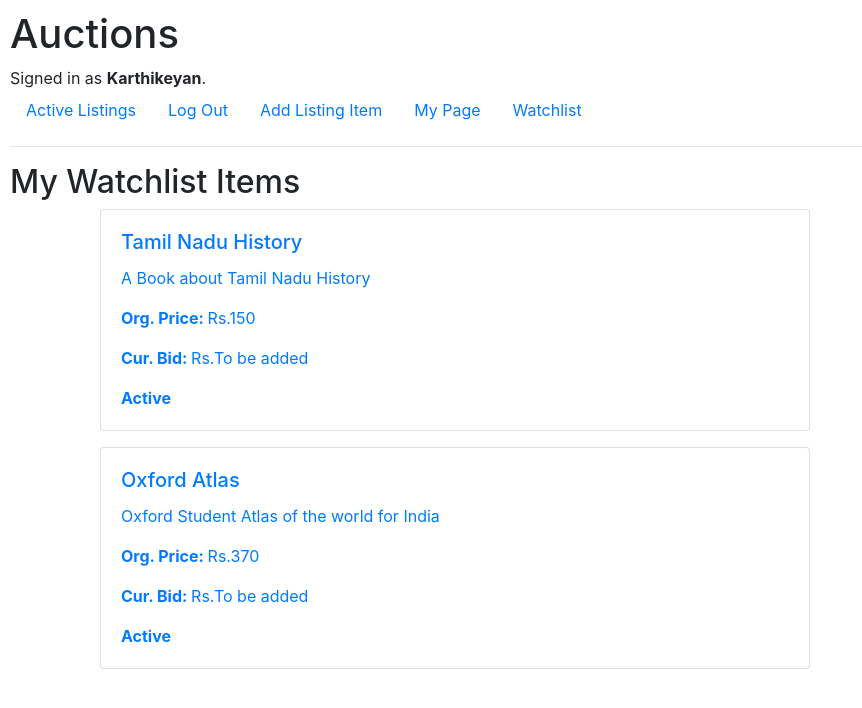
After one commit to KarthiAKPS/Auction-website-clone, a Django app: page /watchlist in a window 1280 px wide. The commit adds this page. Shown: the top 708 px of the page, without its empty margins (0-862 px from the left). Run offline with Django 3.2, Linux system fonts and the light colour scheme; a user stored in the database is signed in; data comes from the database, SQL or seed files in the repository; both versions use the stored data as it was after the commit; some libraries are stand-ins or nearby versions.

Commit message:
second commit, a lot of features added

```diff
--- a/auctions/forms.py
+++ b/auctions/forms.py
@@ -31,8 +31,3 @@ class BidsForm(ModelForm):
     class Meta:
         model = bid
         fields = ("cur",)
-
-class CommentForm(ModelForm):
-    class Meta:
-        model = comment
-        fields = "__all__"
--- a/auctions/models.py
+++ b/auctions/models.py
@@ -14,9 +14,11 @@ class listing(models.Model):
     title = models.CharField(max_length=20)
     description = models.CharField(max_length=64)
     price = models.IntegerField()
-    category = models.ForeignKey(Category, blank=True, null=True, on_delete=models.CASCADE, related_name="type")
+    category = models.ForeignKey(Category, blank=True, null=True, on_delete=models.CASCADE, related_name="item_type")
     image = models.ImageField(null=True, blank=True, upload_to='images/')
-    posted_user = models.ForeignKey(User, related_name="user", on_delete=models.CASCADE, null=True)
+    posted_user = models.ForeignKey(User, related_name="posted_item", on_delete=models.CASCADE, null=True)
+    isActive = models.BooleanField(default=True)
+    watchlist = models.ManyToManyField(User, null=True, related_name="Watch_items", blank=True)
 
     def __str__(self):
         return self.title
@@ -27,10 +29,11 @@ class bid(models.Model):
     buyer = models.ForeignKey(User, related_name="buyer", on_delete=models.CASCADE, null=True)
 
     def __str__(self):
-        return f"{self.auc_item}: {self.cur} by {self.buyer}"
+        return f"{self.item}: {self.cur} by {self.buyer}"
 
 class comment(models.Model):
-    commenter = models.ForeignKey(User, related_name="commenter", on_delete=models.CASCADE, null=True)
+    commented = models.ForeignKey(listing,on_delete=models.CASCADE, null=True, blank=True, related_name="comments")
+    commenter = models.ForeignKey(User, related_name="user_name", on_delete=models.CASCADE, null=True)
     comment = models.CharField(max_length=100, null=True)
 
     def __str__(self):
--- a/auctions/templates/auctions/layout.html
+++ b/auctions/templates/auctions/layout.html
@@ -27,6 +27,12 @@
                 <li class="nav-item">
                     <a class="nav-link" href="{% url 'new' %}">Add Listing Item</a>
                 </li>
+                <li class="nav-item">
+                    <a class="nav-link" href="{% url 'mypage' %}">My Page</a>
+                </li>
+                <li class="nav-item">
+                    <a class="nav-link" href="{% url 'watch' %}">Watchlist</a>
+                </li>
             {% else %}
                 <li class="nav-item">
                     <a class="nav-link" href="{% url 'login' %}">Log In</a>
--- /dev/null
+++ b/auctions/templates/auctions/mywatchlist.html
@@ -0,0 +1,40 @@
+{% extends 'auctions/layout.html' %}
+
+{% block body %}
+<h2>My Watchlist Items</h2>
+
+    {% for item in items %}
+<ul class="list-unstyled">
+    <li class="container">
+        <a href="{% url 'list' item.title %}" method="post">
+            <div class="row">
+                {% if item.image %}
+                <div class="col-md-2">
+                    <img src="{{item.image.url}}" class="img-fluid" alt="Product Image" width="200">
+                    {% endif %}
+                </div>
+                <div class="col-md-8">
+                    <div class="card">
+                        <div class="card-body">
+                            <h5 class="card-title">{{item.title}}</h5>
+                            <p class="card-text">{{item.description}}</p>
+                            <p class="card-text"><strong>Org. Price: </strong>Rs.{{item.price}}</p>
+                            <p class="card-text"><strong>Cur. Bid: </strong>Rs.To be added</p>
+                            <p class="card-text">
+                                {% if item.isActive == True %}
+                                <strong>Active</strong>
+                                {%else%}
+                                <strong>Sold</strong>
+                                {%endif%}
+                            </p>
+                        </div>
+                    </div>
+                </div>
+            </div>
+        </a>
+    </li>
+</ul>
+    {% empty %}
+<h4> No items </h4>
+    {% endfor %}
+{% endblock %}
--- a/auctions/urls.py
+++ b/auctions/urls.py
@@ -9,5 +9,12 @@ urlpatterns = [
     path("register", views.register, name="register"),
     path("create", views.create, name="new"),
     path("listing/<str:t>", views.list, name="list"),
-    path("listing/<str:name>/<int:price>", views.current, name="current")
+    path("bid/<int:id>", views.current, name="bid"),
+    path("mypage", views.mypage, name="mypage"),
+    path("edit/<int:id>", views.edit, name="edit"),
+    path("del/<int:id>", views.delete, name="del"),
+    path("wishadd/<int:id>", views.add, name="add"),
+    path("wishremove/<int:id>", views.remove, name="remove"),
+    path("watchlist", views.watch, name="watch"),
+    path("comments/<int:id>", views.comm, name="com")
 ]
--- a/auctions/views.py
+++ b/auctions/views.py
@@ -3,17 +3,31 @@ from django.db import IntegrityError
 from django.http import HttpResponse, HttpResponseRedirect
 from django.shortcuts import render
 from django.urls import reverse
+from django.contrib.auth.decorators import login_required
 
 from .models import User, listing, bid, comment, Category
-from .forms import ListingForm, BidsForm, CategoryForm, CommentForm
+from .forms import ListingForm, BidsForm, CategoryForm
 
 
 def index(request):
-    items = listing.objects.all()
-    return render(request, "auctions/index.html", {
-        "items" : items,
-    })
+    if request.method == "POST":
+        cat = request.POST["category"]
+        c = Category.objects.get(category=cat)
+        all_cat = Category.objects.all()
+        items = listing.objects.filter(isActive=True, category=c)
+        return render(request, 'auctions/index.html', {
+            "items" : items,
+            "cat" : all_cat
+            })
+    else:
+        items = listing.objects.filter(isActive=True)
+        cat = Category.objects.all()
+        return render(request, "auctions/index.html", {
+            "items" : items,
+            "cat" : cat
+        })
 
+@login_required
 def create(request):
     if request.method=="POST":
         form = ListingForm(request.POST, request.FILES)
@@ -84,34 +98,155 @@ def register(request):
         return render(request, "auctions/register.html")
 
 def list(request, t):
-    for i in listing.objects.all():
-        if i.title == t:
-            name = i.title
-            description = i.description
-            price = i.price
-            category = i.category
-            image = i.image
-            form = BidsForm()
-            return render(request, "auctions/listing.html", {
-                "name" : name,
-                "description" : description,
-                "price" : price,
-                "category" : category,
-                "image" : image,
-                "form" : form
+    o = listing.objects.get(title=t)
+    inWatchlist = request.user in o.watchlist.all()
+    form = BidsForm()
+    cur_item=bid.objects.get(item = o)
+    cur = cur_item.cur
+    comms = comment.objects.all()
+    print(comms)
+    return render(request, "auctions/listings.html", {
+        "cur" : cur,
+        "listings" : o,
+        "watching" : inWatchlist,
+        "form" : form,
+        "comms" : comms
+    })
+
+@login_required
+def watch(request):
+    u = request.user
+    items = u.Watch_items.all()
+    return render(request, "auctions/mywatchlist.html", {
+        "items" : items,
+        })
+
+@login_required
+def current(request, id):
+    if request.method=='POST':
+        cur_bid = request.POST['cur']
+        o = listing.objects.get(pk=id)
+        bid_object = bid.objects.get(id = o.id)
+        inWatchlist = request.user in o.watchlist.all()
+        form = BidsForm()
+        cur_item=bid.objects.get(item = o)
+        cur = cur_item.cur
+        by = cur_item.buyer
+        #comms = comment.objects.get(commented=o.id)
+        if float(cur_bid) > float(bid_object.cur):
+            bid_object.cur = cur_bid
+            bid_object.item = listing.objects.get(pk = id)
+            bid_object.buyer = request.user
+            bid_object.save()
+
+            cur_item=bid.objects.get(item = o)
+            cur = cur_item.cur
+            by = cur_item.buyer
+
+        else:
+            return render(request, "auctions/listings.html", {
+                "message" : "Your bid should be higher than the current bid!",
+                "cur" : cur,
+                "listings" : o,
+                "watching" : inWatchlist,
+                "form" : form,
+                "by" : by
+                #"comms" : comms
+                })
+        return render(request, "auctions/listings.html", {
+            "cur" : cur,
+            "listings" : o,
+            "watching" : inWatchlist,
+            "form" : form,
+            "by" : by
+            #"comms" : comms
+        })
+
+@login_required
+def mypage(request):
+    if request.method=="POST":
+        obj = request.POST['obj_id']
+        o = listing.objects.get(id=obj)
+        cat = Category.objects.all()
+        return render(request, "auctions/edit.html", {
+            "id" : o.id,
+            "title" : o.title,
+            "description" : o.description,
+            "price" : o.price,
+            "categories" : cat,
+            "image" : o.image,
+        })
+
+    else:
+        user = request.user
+        if user.is_authenticated:
+            items = listing.objects.filter(posted_user=user)
+            return render(request, "auctions/mypage.html", {
+                "items" : items
             })
 
-def current(request, name, price):
+@login_required
+def edit(request, id):
     if request.method=='POST':
-        o = listing.objects.get(title=name)
-        if float(price) > o.price:
-            bid_object = bid.objects.get(id = o.id)
-            bid_object.cur = price
-            bid_object.item = o.id
-            bid_object.buyer = request.user.id
-            bid_object.save()
-        else:
-            return render(request, "auctions/listing.html", {
-                "message" : "Your bid should be higher than the current bid!"
-                })
-        return render(request, "auctions/listing.html", {})
+       title = request.POST['title']
+       description = request.POST['description']
+       price = request.POST['price']
+       category = request.POST['category']
+       img = request.POST['image']
+       o = listing.objects.get(pk = id)
+       o.title = title
+       o.description = description
+       o.price = price
+       o.category = Category.objects.get(category=category)
+       o.image = img
+       o.save()
+       return HttpResponseRedirect(reverse('mypage'))
+
+@login_required
+def delete(request, id):
+    listing.objects.filter(pk = id).delete()
+    return HttpResponseRedirect(reverse('mypage'))
+
+@login_required
+def comm(request, id):
+    if request.method == "POST":
+        comments = request.POST['comment']
+        u = request.user
+        i = listing.objects.get(pk = id)
+        o = comment(commented=i, commenter=u, comment=comments)
+        o.save()
+
+        o = listing.objects.get(pk=id)
+        bid_object = bid.objects.get(id = o.id)
+        inWatchlist = request.user in o.watchlist.all()
+        form = BidsForm()
+        cur_item=bid.objects.get(item = o)
+        cur = cur_item.cur
+        by = cur_item.buyer
+        comms = comment.objects.filter(commented=o.id)
+        return render(request, "auctions/listings.html", {
+            "cur" : cur,
+            "listings" : i,
+            "watching" : inWatchlist,
+            "form" : form,
+            "by" : by,
+            "comms" : comms
+        })
+
+@login_required
+def add(request, id):
+    if request.method=='POST':
+        user = request.user
+        o = listing.objects.get(pk = id)
+        o.watchlist.add(user)
+        o.save()
+        return HttpResponseRedirect(reverse("list", args=(o.title, )))
+
+@login_required
+def remove(request, id):
+    if request.method=='POST':
+        user = request.user
+        o = listing.objects.get(pk = id)
+        o.watchlist.remove(user)
+        o.save()
+        return HttpResponseRedirect(reverse("list", args=(o.title, )))
```
Also changed, not shown: auctions/templates/auctions/edit.html (added, +19 -0 lines), auctions/templates/auctions/index.html (+10 -0 lines), auctions/templates/auctions/listing.html (deleted, +0 -23 lines), auctions/templates/auctions/listings.html (added, +58 -0 lines), auctions/templates/auctions/mypage.html (added, +47 -0 lines), auctions/migrations/0008_listing_isactive.py (added), auctions/migrations/0009_listing_watchlist.py (added), auctions/migrations/0010_alter_listing_watchlist.py (added), auctions/migrations/0011_alter_listing_watchlist.py (added), auctions/migrations/0012_comment_commented_alter_comment_commenter_and_more.py (added), db.sqlite3.
